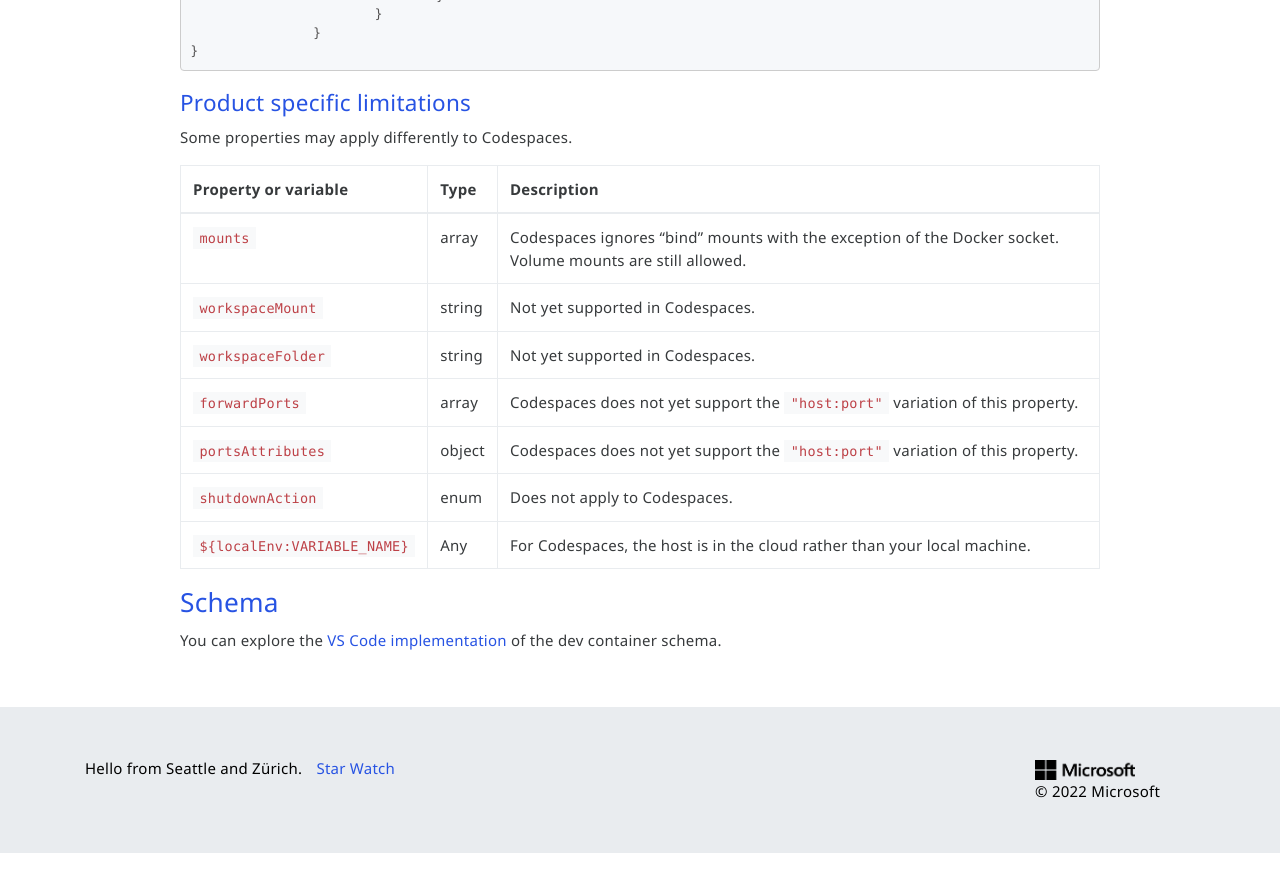
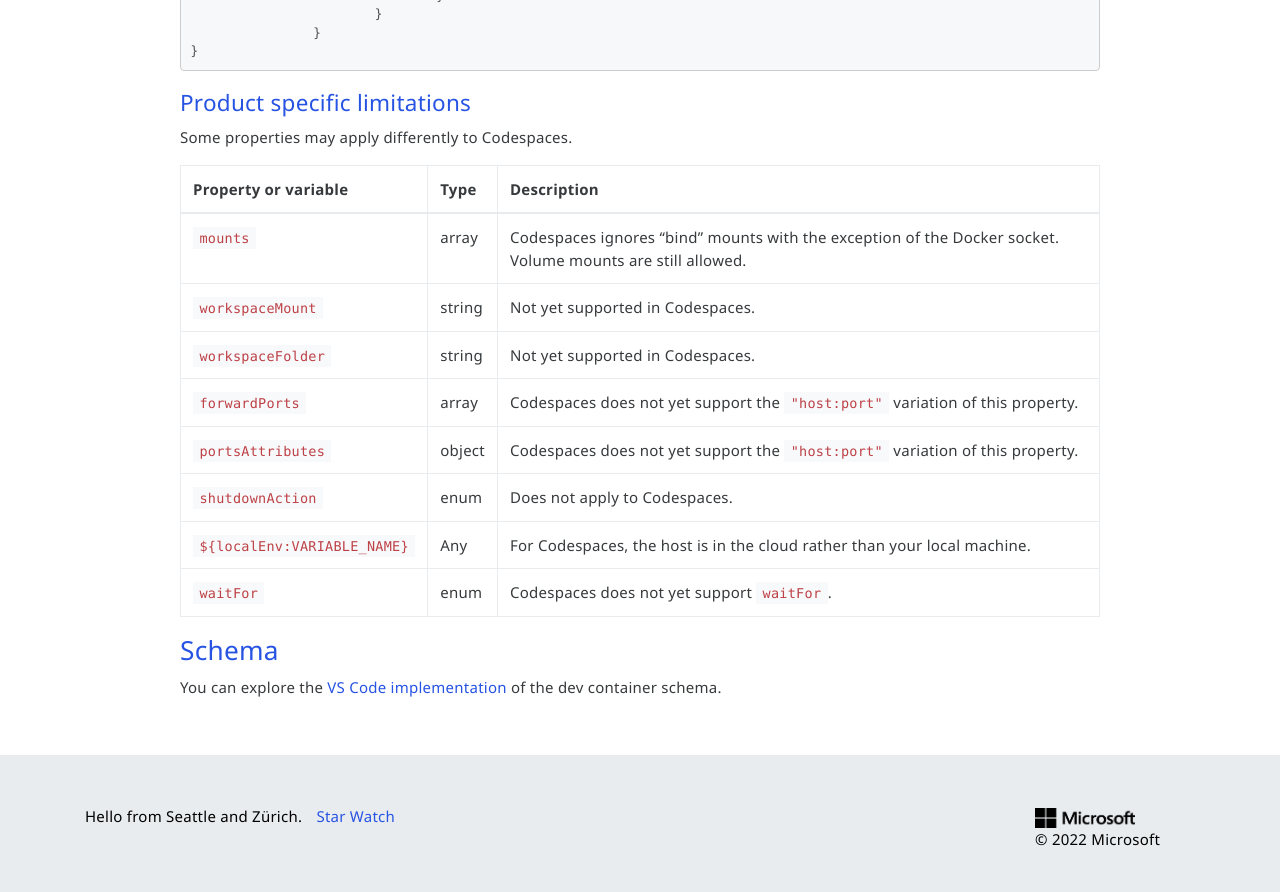
Before and after one commit to devcontainers/devcontainers.github.io, a Jekyll site: the page built from supporting.md, in a window 1280 px wide and 900 px high, scrolled down 2457 px. Shown: the top 892 px of the window. Built offline with Jekyll 4.4.1, drawn with Linux system fonts in a browser that asks for light colours; nearby versions of some CDN libraries; comment, search, counter and statistics services are not loaded; before the commit the page ends 3310 px from its top, so only the background shows below that.

Commit message:
Update supporting.md

```diff
--- a/supporting.md
+++ b/supporting.md
@@ -108,6 +108,7 @@ Some properties may apply differently to Codespaces.
 | `portsAttributes` | object | Codespaces does not yet support the `"host:port"` variation of this property.|
 | `shutdownAction` | enum | Does not apply to Codespaces. |
 | `${localEnv:VARIABLE_NAME}` | Any | For Codespaces, the host is in the cloud rather than your local machine.|
+| `waitFor` | enum | Codespaces does not yet support `waitFor`. |
 {: .table .table-bordered .table-responsive}
 
 ### <a href="#schema" name="schema" class="anchor"> Schema </a>
```
